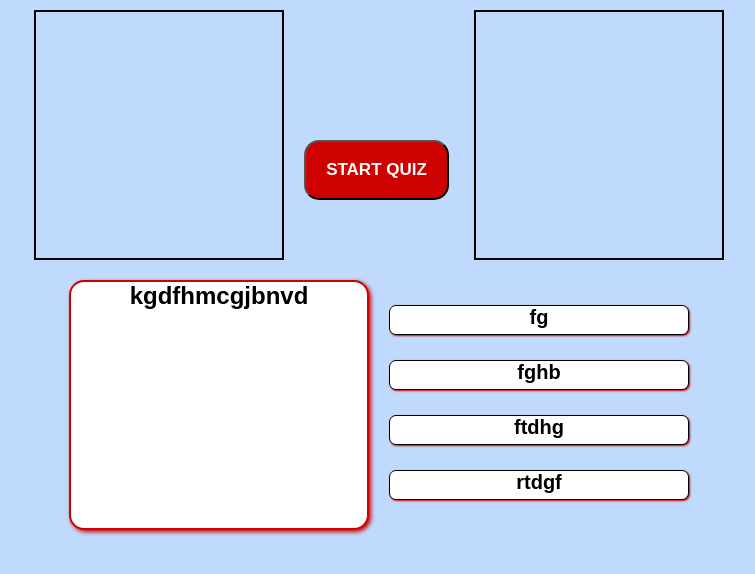
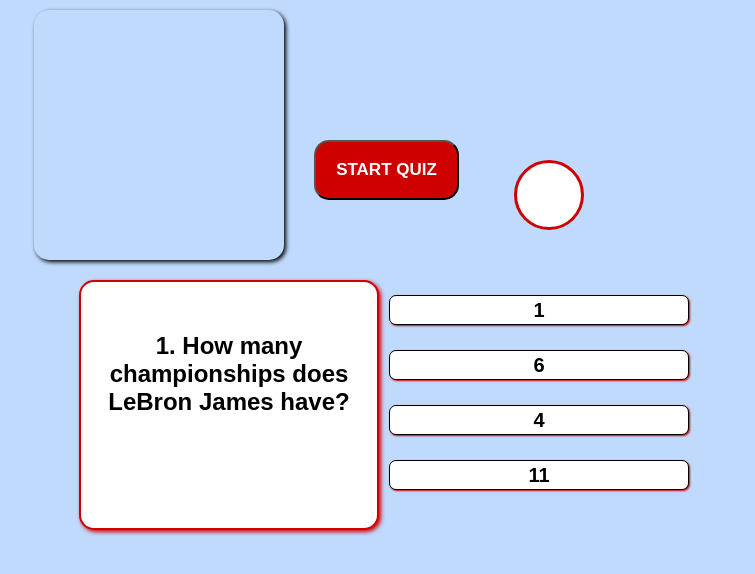
Before and after one commit to garfias06/quiz-challenge, a plain HTML site: page index.html in a window 1280 px wide. Shown: the whole page, without its empty margins (261-1016 px from the left). Drawn offline with Linux system fonts and the light colour scheme.

Commit message:
css-js-modified-still in development

```diff
--- a/assests/script.js
+++ b/assests/script.js
@@ -0,0 +1,143 @@
+// Questions and answers stored in arrays within an array so each question w/answer will have an index number which goes from 0 to 4
+// I understand this is an object that stores data as objects too
+var questions=[
+    {
+        question:"How many championships does LeBron James have?",
+        answers:[
+            {text:"1", correct: false},
+            {text:"6", correct: false},
+            {text:"4", correct: true},
+            {text:"11", correct: false}
+        ]
+    },
+    {
+        question:"What year was LeBron James drafted?",
+        answers:[
+            {text:"2003", correct: true},
+            {text:"2004", correct: false},
+            {text:"2000", correct: false},
+            {text:"2015", correct: false}
+        ]
+    },
+    {
+        question:"NBA all time scoring spot?",
+        answers:[
+            {text:"1st place", correct: true},
+            {text:"3rd place", correct: false},
+            {text:"6th place", correct: false},
+            {text:"10th place", correct: false}
+        ]
+    },
+    {
+        question:"He has played for...in his NBA career",
+        answers:[
+            {text:"1 team", correct: false},
+            {text:"4 teams", correct: false},
+            {text:"6 teams", correct: false},
+            {text:"3 teams", correct: true}
+        ]
+    },
+    {
+        question:"He won his first championship in...",
+        answers:[
+            {text:"2007", correct: false},
+            {text:"2016", correct: false},
+            {text:"2012", correct: true},
+            {text:"2021", correct: false}
+        ]
+    }
+];
+
+// getting elements from html file and stored them as variables
+var questionsElement=document.getElementById("questions");
+var answersElement=document.getElementById("answers");
+var nextBtn=document.getElementById("next");
+
+// Storing questions index and score for questions
+
+var questionsIndex=0;
+var score=0;
+
+//
+function quiz(){
+questionsIndex=0;
+score=0;
+// the name of this button will be replaced later as a "restart game"
+next.innerHTML="NEXT QUESTION";
+showQuestions();
+};
+
+function showQuestions(){
+    // this function will hide-reset answers every time next question shows
+    resetState();
+    // variable to store questions index
+var cQuestion=questions[questionsIndex];
+var actualQuestion=questionsIndex + 1;
+// adding the question number to the html file using innerHTML to select the specific element
+questionsElement.innerHTML=actualQuestion + ". " + cQuestion.question;
+
+// adding answers to buttons
+
+cQuestion.answers.forEach(answer => {
+    var button=document.createElement("button");
+    // adding each answer from array index to the html file, its adding to button element
+    button.innerHTML=answer.text;
+    button.classList.add("answerbtn");
+    answers.appendChild(button);
+// this will validate if the selected answer is either true or false
+    if (answer.correct){
+        button.dataset.correct=answer.correct;
+    }
+    // when clicking on answers button it will select the answer
+    button.addEventListener("click", pickAnswer);
+});
+}
+
+
+function pickAnswer(e){
+    var btnSelected=e.target;
+    var correctAnswer=btnSelected.dataset.correct==="true";
+    // if answer is correct it will add a new class for each button, new background color was added for correct and incorrect answer
+    if(correctAnswer){
+        btnSelected.classList.add("correct");
+        score++;
+    }else{
+        btnSelected.classList.add("incorrect");
+        score--;
+    }
+    // I could add time interval here
+    nextBtn.style.display="block";
+}
+
+function showNextButton(){
+    questionsIndex++;
+    if(questionsIndex<questions.length){
+        showQuestions();
+    }else{
+        showScore();
+    }
+}
+
+function showScore(){
+    resetState();
+    questionsElement.innerHTML= "Score: " + score + " out of 5";
+    nextBtn.innerHTML="RESTART QUIZ";
+    nextBtn.style.display="block";
+}
+
+nextBtn.addEventListener("click",()=>{
+if(questionsIndex<questions.length){
+    showNextButton();
+}else{
+    quiz();
+}
+})
+
+function resetState(){
+    nextBtn.style.display= "none";
+// it removes all previous answers
+while(answersElement.firstChild){
+    answersElement.removeChild(answersElement.firstChild);
+}
+}
+quiz();
--- a/assests/style.css
+++ b/assests/style.css
@@ -19,11 +19,13 @@ body{
     height: 150px;
     margin: 10px;
 }
-.start{
+.start,
+#next{
     width: 145px;
     height: 60px;
     position:relative;
     top:80px;
+    margin-left: 10px;
     border-radius: 15px;
     color:white;
     background-color: #CE0000;
@@ -31,13 +33,37 @@ body{
     font-size: 17px;
     font-weight: bold;
 }
-.start:active{
+.start:active,
+#next:active{
     box-shadow: 2px 2px 4px white inset;
 }
-.left-img,
+#next{
+    display: none;
+}
+p{
+    box-sizing: border-box;
+    border: #CE0000 solid 3px;
+    border-radius: 40px;
+    width: 70px;
+    height: 70px;
+    text-align: center;
+    padding-top: 20px;
+    position: relative;
+    top:150px;
+    left: 40px;
+    background-color: white;
+    font-weight: bold;
+    font-size: 25px;
+}
+
+figure{
+    border-radius: 15px;
+    box-shadow: 2px 2px 4px black;
+}
+
+figure,
 .timer{
     box-sizing: border-box;
-    border: black solid 2px;
     width: 250px;
     height: 250px;
     margin: 10px;
@@ -54,29 +80,42 @@ body{
     margin: 10px;
 }
 
-.questions{
+h1{
 border: #CE0000 solid 2px;
 border-radius: 15px;
 text-align: center;
 background-color: white;
 box-shadow: 2px 2px 4px #CE0000;
+padding-top: 50px;
 }
-.QA ul{
-    list-style: none;
+#answers{
+    display: flex;
+    flex-direction: column;
 }
-li{
+.answerbtn{
     box-sizing: border-box;
     border: black solid 0.5px;
     border-radius: 7px;
     box-shadow: 1px 1px 2px #CE0000;
     text-align: center;
     height: 30px;
+    width: 300px;
     margin-top: 25px;
     background-color: white;
     cursor: pointer;
     font-size: 20px;
     font-weight: bold;
 }
-li:active{
+/* .answerbtn:hover{
+background-color: bisque;
+color:#CE0000;
+} */
+.answerbtn:active{
     box-shadow: 1px 1px 2px #CE0000 inset;
 }
+.correct{
+    background: green;
+}
+.incorrect{
+    background: red;
+}
--- a/index.html
+++ b/index.html
@@ -10,23 +10,27 @@
 <body>
     <main>
         <section class="box1">
-            <div class="left-img"></div>
+            <figure class="left-img"></figure>
             <div class="btn">
-                <button class="start" >START QUIZ</button>
+                <button class="start">START QUIZ</button>
             </div>
-            <div class="timer"></div>
+            <div class="timer">
+                <p id="clock"></p>
+            </div>
         </section>
 
         <section class="QA">
-            <h1 class="questions">kgdfhmcgjbnvd</h1>
-            <ul class="answers">
-                <li class="answer1">fg</li>
-                <li class="answer2">fghb</li>
-                <li class="answer3">ftdhg</li>
-                <li class="answer4">rtdgf</li>
-            </ul>
+            <h1 id="questions">??????</h1>
+            <div id="answers">
+                <button class="answerbtn">answer</button>
+                <button class="answerbtn">answer</button>
+                <button class="answerbtn">answer</button>
+                <button class="answerbtn">answer</button>
+            </div>
+            <button id="next">NEXT QUESTION</button>
+        </section>
 
-        </section>
 </main>
+<script src="./assests/script.js"></script>
 </body>
 </html>
```
Also changed, not shown: assests/images/2016-championship.jpg (added), assests/images/2020-championship.jfif (added), assests/images/draft-day.jpg (added), assests/images/first-championship.jpg (added), assests/images/james-scoring.jpg (added).
